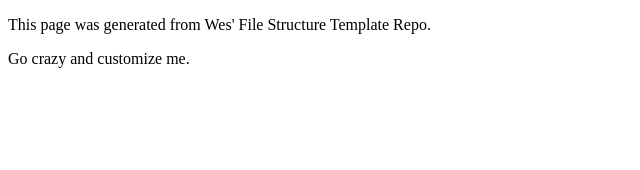
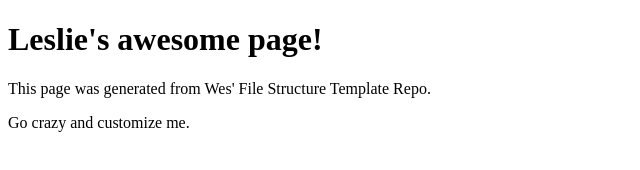
Before and after one commit to leslie-horwitz/art101, a plain HTML site: page index.html in a window 1280 px wide. Shown: the whole page, without its empty margins (0-640 px from the left). Drawn offline with Linux system fonts and the light colour scheme.

Commit message:
Update index.html

```diff
--- a/index.html
+++ b/index.html
@@ -6,6 +6,7 @@
 </head>
 <body>
 	<main>
+		<h1> Leslie's awesome page! </h1>
 		<p>This page was generated from Wes' File Structure Template Repo.</p>
 
 		<p>Go crazy and customize me.</p>
```
